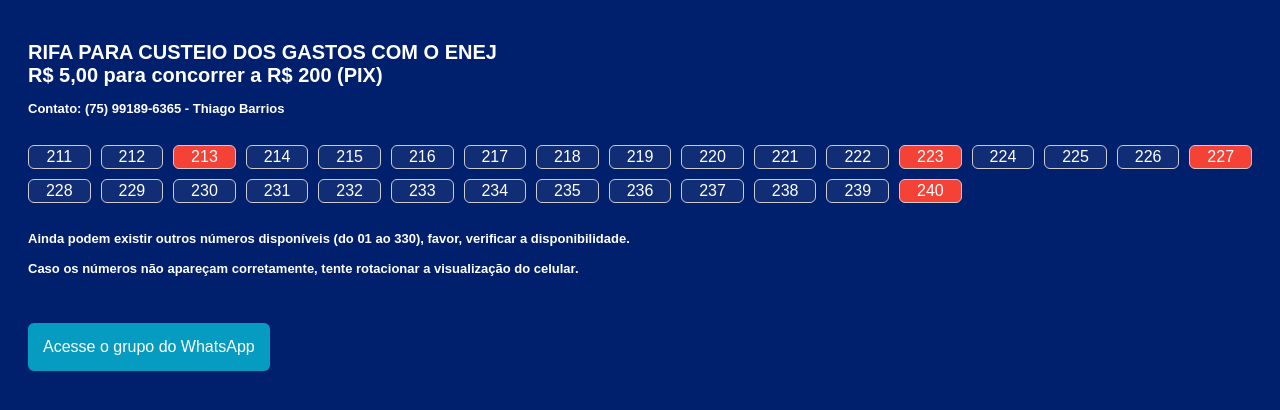
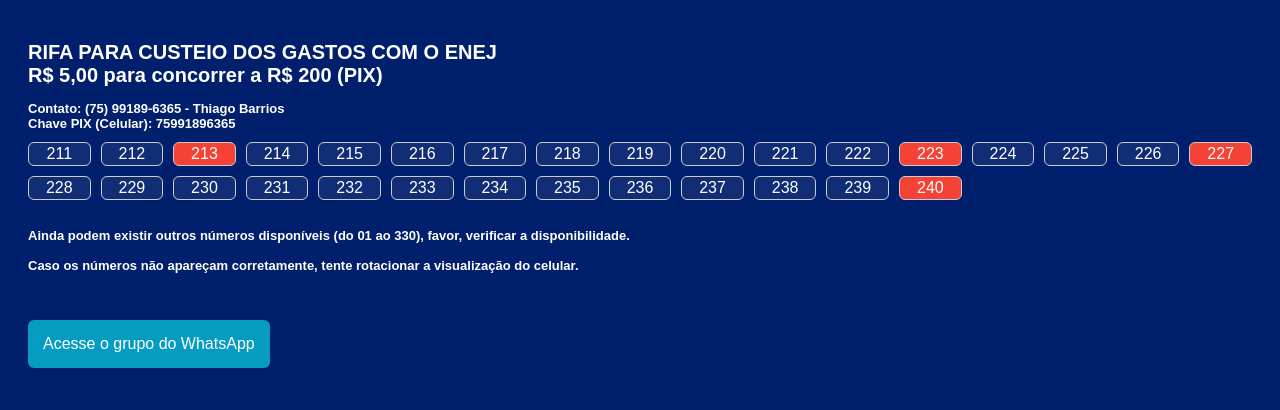
Before and after one commit to thiagobarrios/rifa-enej, a plain HTML site: page index.html in a window 1280 px wide. Drawn offline with Linux system fonts and the light colour scheme.

Commit message:
Update index.html

```diff
--- a/index.html
+++ b/index.html
@@ -51,7 +51,7 @@
 </head>
 <body>
   <h1 style="font-size: 20px;">RIFA PARA CUSTEIO DOS GASTOS COM O ENEJ<br>R$ 5,00 para concorrer a R$ 200 (PIX)</h1>
-  <h2 style="font-size: 13px;">Contato: (75) 99189-6365 - Thiago Barrios</h2><br>
+  <h2 style="font-size: 13px;">Contato: (75) 99189-6365 - Thiago Barrios<br>Chave PIX (Celular): 75991896365</h2>
   <div class="grid" id="rifaGrid"></div>
 
   <script>
```
